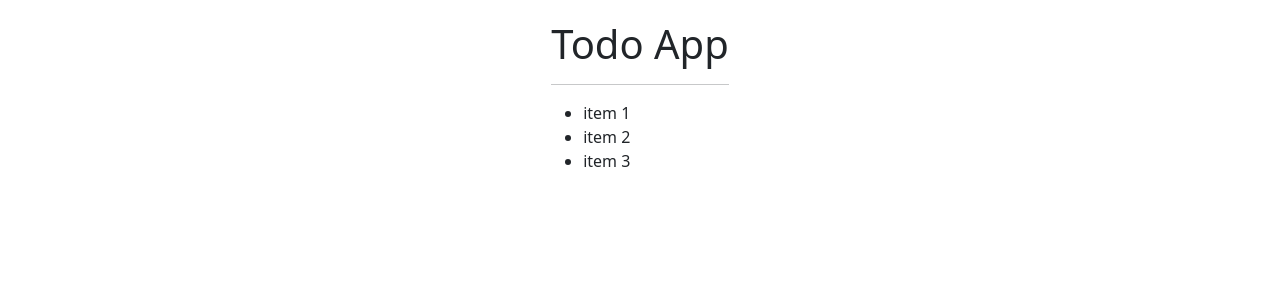
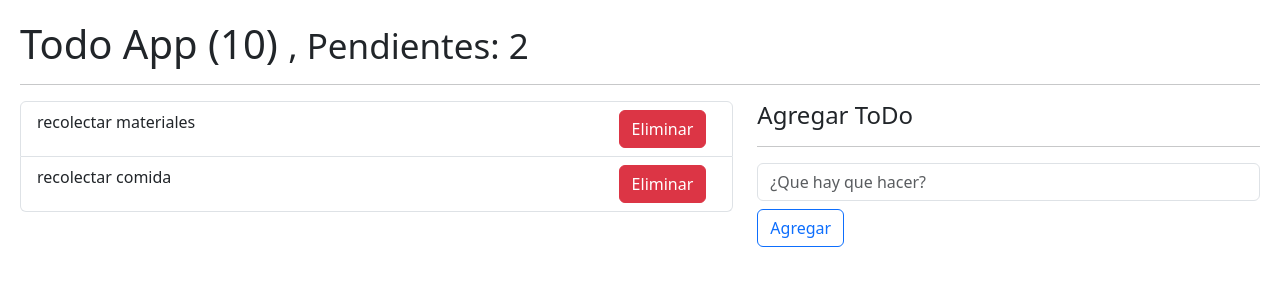
Before and after one commit to Robert228-cod/hooks_App, a React (Vite) app: page / in a window 1280 px wide. Shown: the top 300 px of the page. Built offline with nearby package versions, Linux system fonts and the light colour scheme.

Commit message:
tarea todoAdd terminado

```diff
--- a/index.html
+++ b/index.html
@@ -6,7 +6,7 @@
 
     <link href="https://cdn.jsdelivr.net/npm/bootstrap@5.3.3/dist/css/bootstrap.min.css" rel="stylesheet" integrity="sha384-QWTKZyjpPEjISv5WaRU9OFeRpok6YctnYmDr5pNlyT2bRjXh0JMhjY6hW+ALEwIH" crossorigin="anonymous">
 
-    <title>Pokemon App</title>
+    <title>HookApp</title>
   </head>
   <body>
     <div id="root"></div>
--- /dev/null
+++ b/src/08-useReducer/ListItem.jsx
@@ -0,0 +1,10 @@
+import React from 'react'
+
+export const ListItem = ({description = "null"}) => {
+  return (
+    <li className="list-group-item d-flex justify-content-between">
+        <span className="aling-self-center" > {description} </span>
+        <button className="btn btn-danger"> Eliminar </button>
+    </li>
+  )
+}
--- /dev/null
+++ b/src/08-useReducer/TodoAdd.jsx
@@ -0,0 +1,42 @@
+import { useForm } from "../Hooks/useForm"
+
+
+export const TodoAdd = ({handleNewTodo}) => {
+
+    const {description, onInputchange, formState, onReset} = useForm({
+        description: ""
+    })
+
+    const onFromSubmit = (event) => {
+        event.preventDefault()
+        if(description.length < 1) return
+
+        const newTodo = {
+            id: new Date().getTime(),
+            description: description,
+            done: false
+        }
+        handleNewTodo(newTodo)
+        onReset()
+    }
+
+  return (
+    <form onSubmit={onFromSubmit}>
+        <input
+            type="text"
+            placeholder="¿Que hay que hacer?"
+            className="form-control"
+            name="description"
+            value={description}
+            onChange={onInputchange}
+        />
+
+        <button
+            type="submit"
+            className="btn btn-outline-primary mt-2"
+        >
+            Agregar
+        </button>
+    </form>
+  )
+}
--- a/src/08-useReducer/TodoApp.jsx
+++ b/src/08-useReducer/TodoApp.jsx
@@ -1,9 +1,11 @@
 import { useReducer } from "react"
 import { todoReducer } from "./todoReducer"
+import { TodoList } from "./TodoList"
+import { TodoAdd } from "./TodoAdd"
 
 const initialState =[{
     id: new Date().getTime(),
-    description: 'Recolectar materiales',
+    description: 'recolectar materiales',
     done: false
 },{
     id: new Date().getTime() * 3,
@@ -14,18 +16,35 @@ const initialState =[{
 
 export const TodoApp = () => {
 
-    const [state, dispatch] = useReducer(todoReducer, initialState)
+    const [todos, dispatch] = useReducer(todoReducer, initialState)
+
+    const handleNewTodo = (todo) => {
+        console.log({todo})
+    }
 
     return (
     <>
-        <h1> Todo App </h1>
+        <h1> Todo App (10) <small>, Pendientes: 2</small> </h1>
         <hr />
 
-        <ul>
-            <li>item 1</li>
-            <li>item 2</li>
-            <li>item 3</li>
-        </ul>
+        <div className="row">
+            <div className="col-7">
+                <TodoList
+                    todos={todos}
+                />
+            </div>
+
+            <div className="col-5">
+                <h4>Agregar ToDo</h4>
+                <hr />
+                <TodoAdd
+                    handleNewTodo={handleNewTodo}
+                />
+            </div>
+
+        </div>
+
+
     </>
   )
 }
--- /dev/null
+++ b/src/08-useReducer/TodoList.jsx
@@ -0,0 +1,16 @@
+import React from 'react'
+import { ListItem } from './ListItem'
+
+export const TodoList = ({todos = []}) => {
+  return (
+    <ul className="list-group">
+        {
+            todos.map( todo => (
+                <ListItem key={todo.id}
+                    description={todo.description}
+                />
+            ))
+        }
+    </ul>
+  )
+}
--- a/src/Hooks/useForm.js
+++ b/src/Hooks/useForm.js
@@ -21,6 +21,7 @@ export const useForm = ( initialForm = {} ) => {
     }
 
     return {
+        ...formState,
         formState,
         onInputchange,
         onReset
--- a/src/index.css
+++ b/src/index.css
@@ -1,8 +1,8 @@
 body {
     padding: 20px;
     align-items: center;
-    justify-content: center;
-    display: flex;
+    /*justify-content: center;
+    display: flex;*/
 }
 
 button {
```
